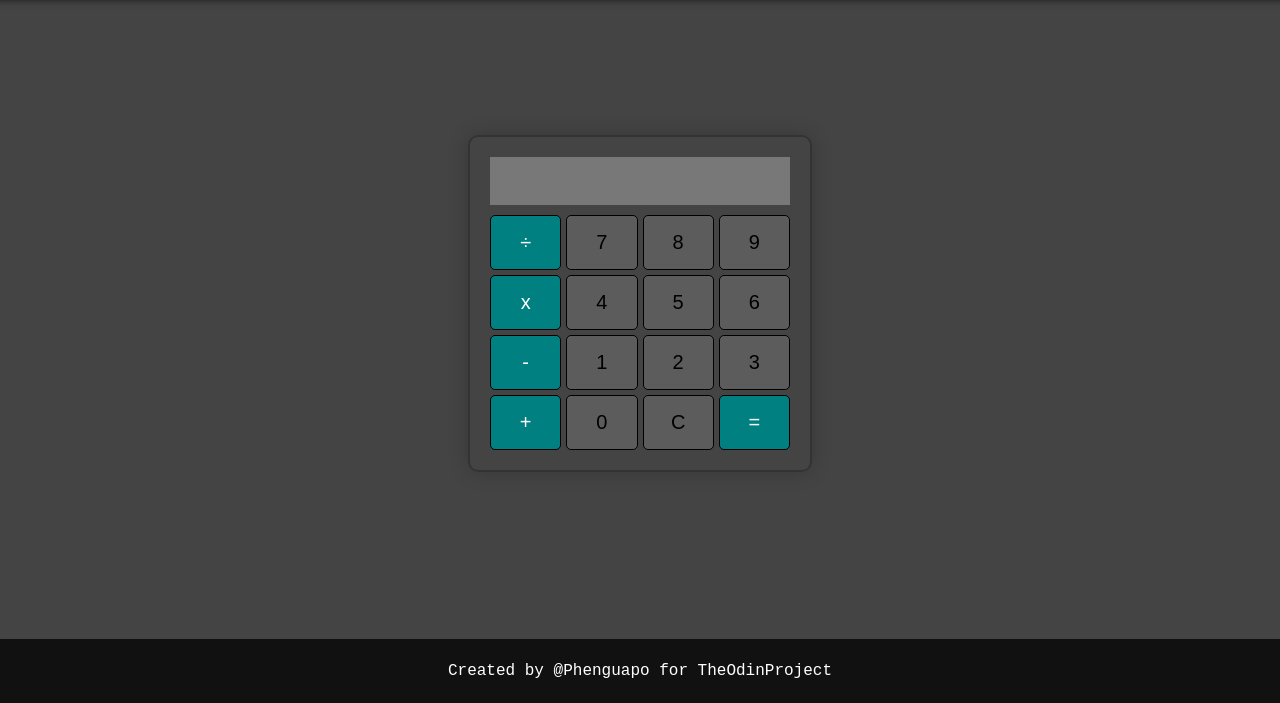
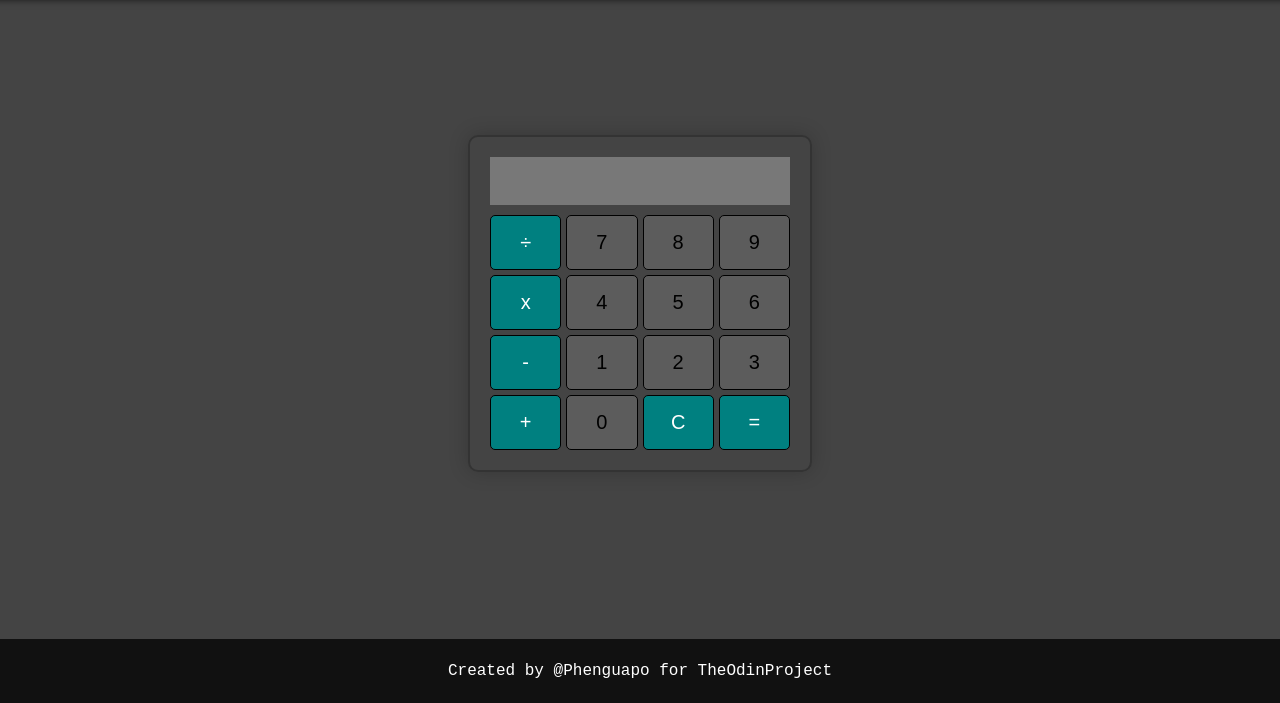
Before and after one commit to phenguapo/calculator, a plain HTML site: page index.html in a window 1280 px wide. Shown: the part 97-800 px from the top of the page. Drawn offline with Linux system fonts and the light colour scheme.

Commit message:
changed color of clear button

```diff
--- a/index.html
+++ b/index.html
@@ -34,7 +34,7 @@
         <button onclick="addToDisplay('3')">3</button>
         <button class="operator" onclick="addToDisplay('+')">+</button>
         <button onclick="addToDisplay('0')">0</button>
-        <button onclick="clearDisplay()">C</button>
+        <button class="operator" onclick="clearDisplay()">C</button>
         <button class="operator" onclick="calculate()">=</button>
       </div>
     </div>
```
